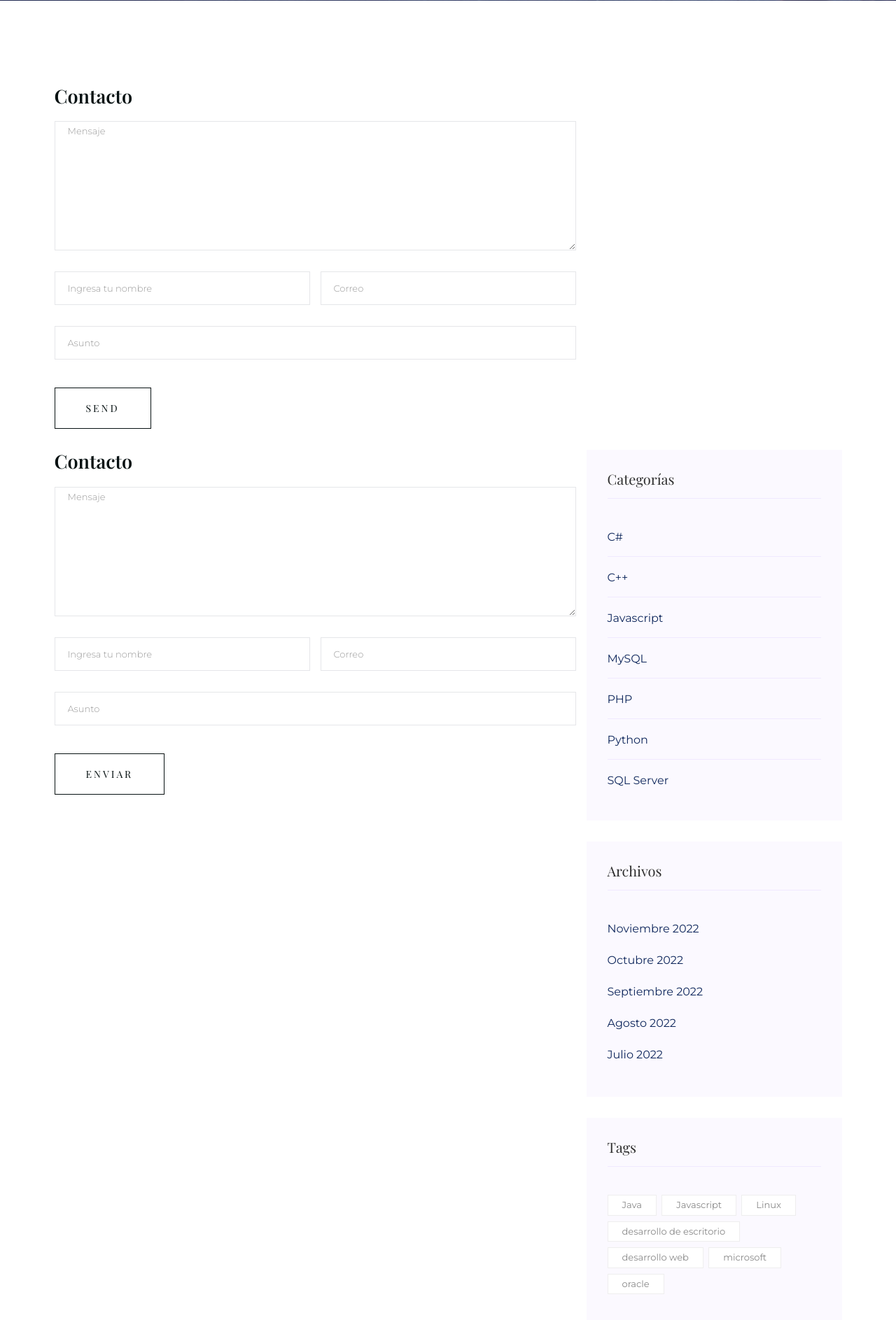
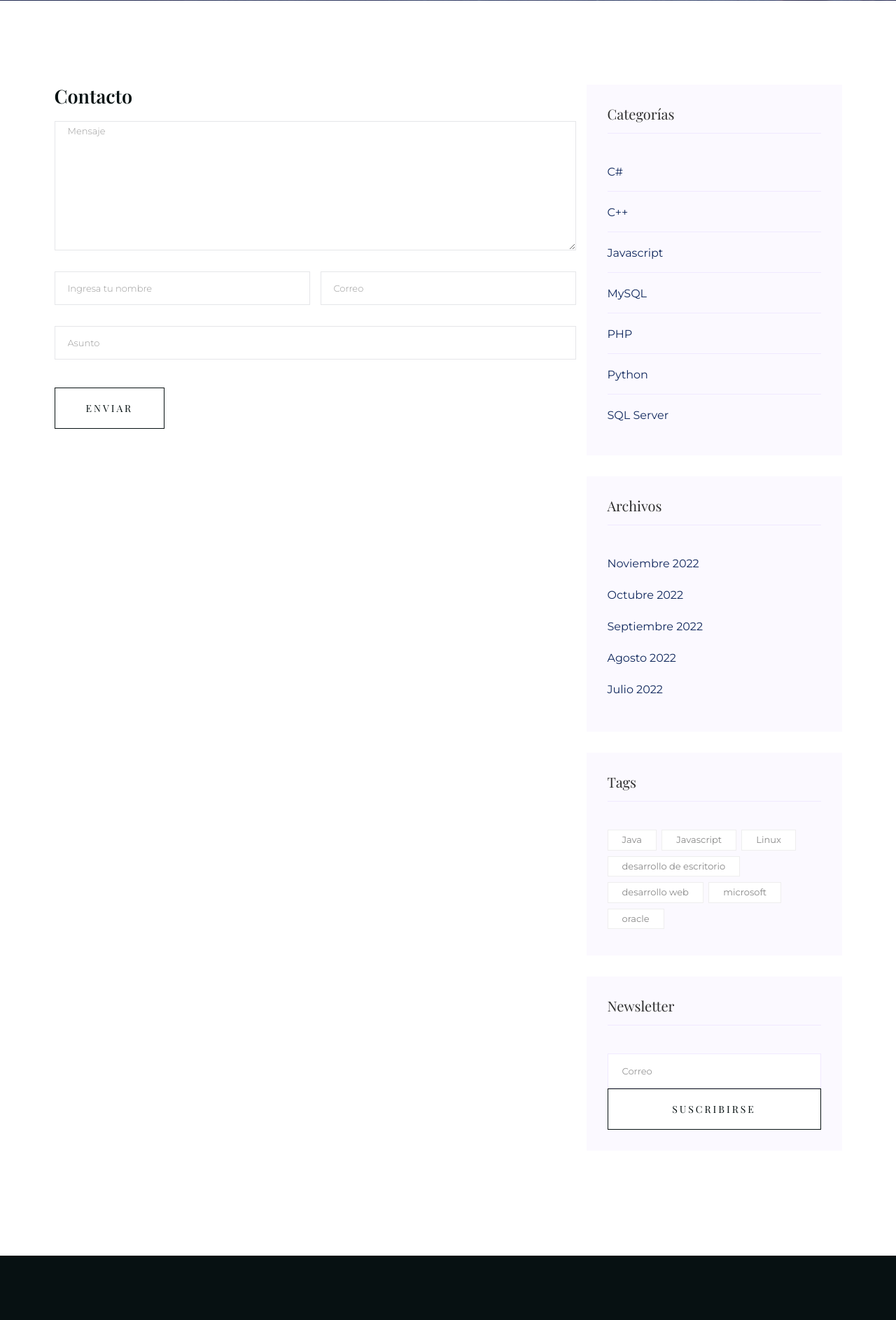
Before and after one commit to vhgallardo/Django-blog, a Django app: page /contact/ in a window 1280 px wide. Shown: the part 406-2293 px from the top of the page at 70% size. Run offline with Django 4.2, Linux system fonts and the light colour scheme; data comes from the database, SQL or seed files in the repository; some libraries are stand-ins or nearby versions.

Commit message:
cambios form contacto

```diff
--- a/core/forms.py
+++ b/core/forms.py
@@ -1,7 +1,8 @@
 from django import forms
 
 class ContactForm(forms.Form):
-    message = forms.CharField(required=True, widget=forms.Textarea(attrs={
+    message = forms.CharField(
+        widget=forms.Textarea(attrs={
         'class':'form-control w-100',
         'placeholder':'Mensaje',
         'name':'message',
@@ -9,33 +10,33 @@ class ContactForm(forms.Form):
         'cols':'30',
         'rows':'9',
         'onfocus':"this.placeholder = ''",
-        'onblur':"this.placeholder = 'Mensaje'",
-        'required':'true'
-    }))
-    name = forms.CharField(required=True, widget=forms.TextInput(attrs={
+        'onblur':"this.placeholder = 'Mensaje'"
+        }),
+        error_messages ={
+        'required':"Ingresa un mensaje"
+        }
+    )
+    name = forms.CharField(widget=forms.TextInput(attrs={
         'class':'form-control valid',
         'placeholder':'Ingresa tu nombre',
         'name':'name',
         'id':'name',
         'onfocus':"this.placeholder = ''",
-        'onblur':"this.placeholder = 'Ingresa tu nombre'",
-        'required':'true'
+        'onblur':"this.placeholder = 'Ingresa tu nombre'"
     }))
-    email = forms.EmailField(required=True, widget=forms.EmailInput(attrs={
+    email = forms.EmailField(widget=forms.EmailInput(attrs={
         'class':'form-control valid',
         'placeholder':'Correo',
         'name':'email',
         'id':'email',
         'onfocus':"this.placeholder = ''",
-        'onblur':"this.placeholder = 'Correo'",
-        'required':'true'
+        'onblur':"this.placeholder = 'Correo'"
     }))
-    subject = forms.CharField(required=True, widget=forms.TextInput(attrs={
+    subject = forms.CharField(widget=forms.TextInput(attrs={
         'class':'form-control valid',
         'placeholder':'Asunto',
         'name':'subject',
         'id':'subject',
         'onfocus':"this.placeholder = ''",
-        'onblur':"this.placeholder = 'Asunto'",
-        'required':'true'
+        'onblur':"this.placeholder = 'Asunto'"
     }))
--- a/core/views.py
+++ b/core/views.py
@@ -27,22 +27,32 @@ def index(request):
 
 def contact(request):
     title = 'Contacto'
-    contact_form = ContactForm()
+    form = ContactForm()
     if request.method == 'POST':
-        name = request.POST['name']
-        email = request.POST['email']
-        message = request.POST['message']
-        html = render_to_string('emails/contactform.html',{
-            'name':name,
-            'email':email,
-            'message':message
-        })
-        #print(request.POST)
-        send_mail(request.POST['subject'],request.POST['message'],request.POST['email'],['vitoko.hgd@gmail.com'],html_message=html)
+        if form.is_valid():
+            name = request.POST['name']
+            email = request.POST['email']
+            message = request.POST['message']
+            html = render_to_string('emails/contactform.html',{
+                'name':name,
+                'email':email,
+                'message':message
+            })
+            #print(request.POST)
+            send_mail(request.POST['subject'],request.POST['message'],request.POST['email'],['vitoko.hgd@gmail.com'],html_message=html)
+        else:
+            print('error')
+    else:
+
+        data = {
+            'title':title,
+            'form':form
+        }
+        return render(request, 'core/contact.html',data)
     data = {
-        'title':title,
-        'form':contact_form
-    }
+            'title':title,
+            'form':form
+        }
     return render(request, 'core/contact.html',data)
 
 def detail(request, post_id):
--- a/templates/core/contact.html
+++ b/templates/core/contact.html
@@ -7,40 +7,7 @@
 <div class="col-lg-8 posts-list">
     <div class="single-post">
         <h2 class="contact-title">Contacto</h2>
-                    <form class="form-contact contact_form" method="POST" id="contactForm" novalidate="novalidate">
-                        {% csrf_token %}
-                        <div class="row">
-                            <div class="col-12">
-                                <div class="form-group">
-                                    <textarea class="form-control w-100" name="message" id="message" cols="30" rows="9" onfocus="this.placeholder = ''" onblur="this.placeholder = 'Mensaje'" placeholder="Mensaje" required="true"></textarea>
-                                </div>
-                            </div>
-                            <div class="col-sm-6">
-                                <div class="form-group">
-                                    <input class="form-control valid" name="name" id="name" type="text" onfocus="this.placeholder = ''" onblur="this.placeholder = 'Ingresa tu nombre'" placeholder="Ingresa tu nombre" required="true">
-                                </div>
-                            </div>
-                            <div class="col-sm-6">
-                                <div class="form-group">
-                                    <input class="form-control valid" name="email" id="email" type="email" onfocus="this.placeholder = ''" onblur="this.placeholder = 'Correo'" placeholder="Correo" required="true">
-                                </div>
-                            </div>
-                            <div class="col-12">
-                                <div class="form-group">
-                                    <input class="form-control" name="subject" id="subject" type="text" onfocus="this.placeholder = ''" onblur="this.placeholder = 'Asunto'" placeholder="Asunto" required="true">
-                                </div>
-                            </div>
-                        </div>
-                        <div class="form-group mt-3">
-                            <button type="submit" class="button button-contactForm boxed-btn">Send</button>
-                        </div>
-                    </form>
-    </div>
-</div>
-<div class="col-lg-8 posts-list">
-    <div class="single-post">
-        <h2 class="contact-title">Contacto</h2>
-        <form class="form-contact contact_form" action="" method="POST" id="contactForm" novalidate="novalidate">
+        <form class="form-contact contact_form" action="" method="POST" id="contactForm">
             {% csrf_token %}
             <div class="row">
                 <div class="col-12">
```
